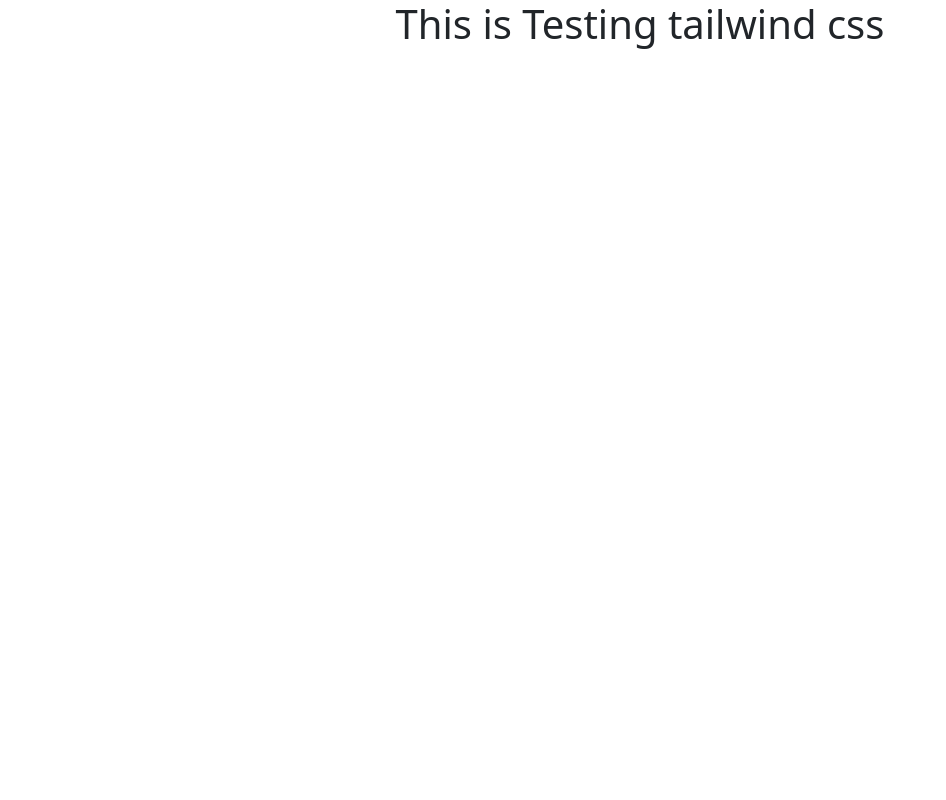
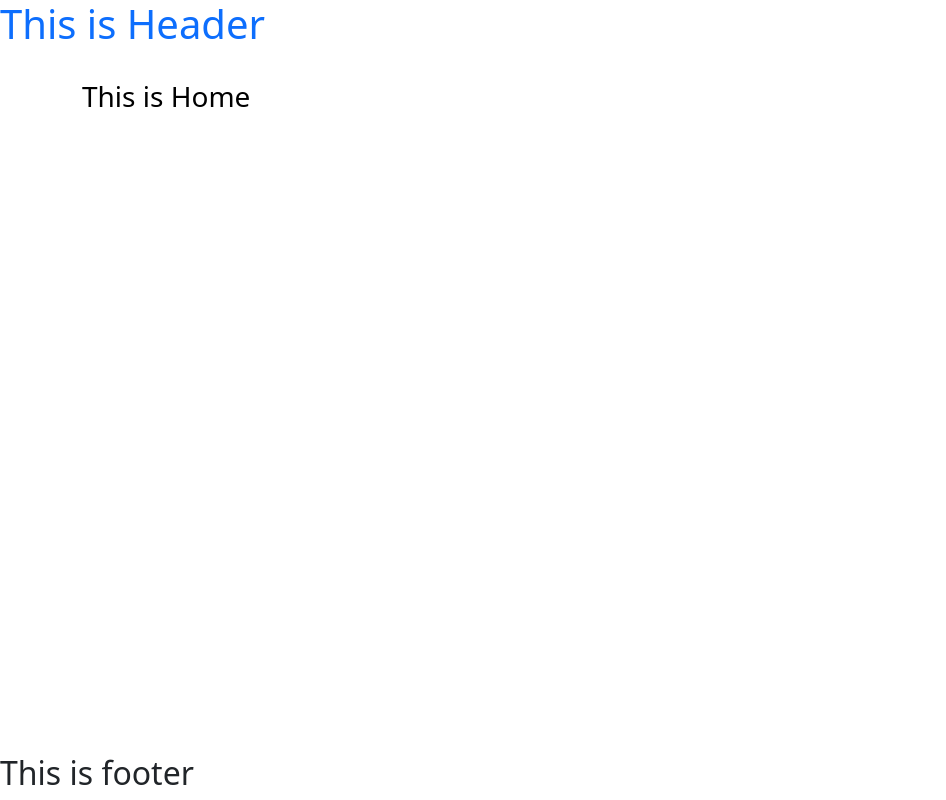
Before and after one commit to mdrezaulkarim38/SalesAndReportingSystem, a React (Vite) app in the folder client/: page / in a window 1280 px wide. Shown: the whole page, without its empty margins (0-946 px from the left). Built offline with nearby package versions, Linux system fonts and the light colour scheme.

Commit message:
layout set up is done

```diff
--- a/client/src/App.jsx
+++ b/client/src/App.jsx
@@ -1,10 +1,14 @@
+import { BrowserRouter as Router, Routes, Route } from "react-router-dom";
+import MainLayout from "./Layout/MainLayout";
+import Home from "./pages/Home";
+
 function App() {
   return (
-    <>
-      <div>
-        <h1 className="text-3xl font-bold text-center">This is Testing tailwind css</h1>
-      </div>
-    </>
+    <Router>
+      <Routes>
+        <Route path="/" element={<MainLayout component={<Home />} />} />
+      </Routes>
+    </Router>
   );
 }
 
--- /dev/null
+++ b/client/src/Layout/MainLayout.jsx
@@ -0,0 +1,19 @@
+import Header from "../components/Header";
+import Footer from "../components/Footer";
+import Home from "../pages/Home";
+
+function MainLayout({ component }) {
+  return (
+    <div className="d-flex flex-column min-vh-100">
+      <Header />
+
+      <main className="flex-grow-1 container py-4">
+        {component || <Home />}
+      </main>
+
+      <Footer />
+    </div>
+  );
+}
+
+export default MainLayout;
--- /dev/null
+++ b/client/src/components/Footer.jsx
@@ -0,0 +1,9 @@
+function Footer() {
+    return (
+        <div>
+            <h2 className="text-warring">This is footer</h2>
+        </div>
+    );
+}
+
+export default Footer;
--- /dev/null
+++ b/client/src/components/Header.jsx
@@ -0,0 +1,9 @@
+function Header() {
+    return (
+        <div>
+            <h1 className="text-primary">This is Header</h1>
+        </div>
+    );
+}
+
+export default Header;
--- /dev/null
+++ b/client/src/pages/Home.jsx
@@ -0,0 +1,9 @@
+function Home() {
+    return (
+        <div>
+            <h3 className="text-black">This is Home</h3>
+        </div>
+    );
+}
+
+export default Home;
```
